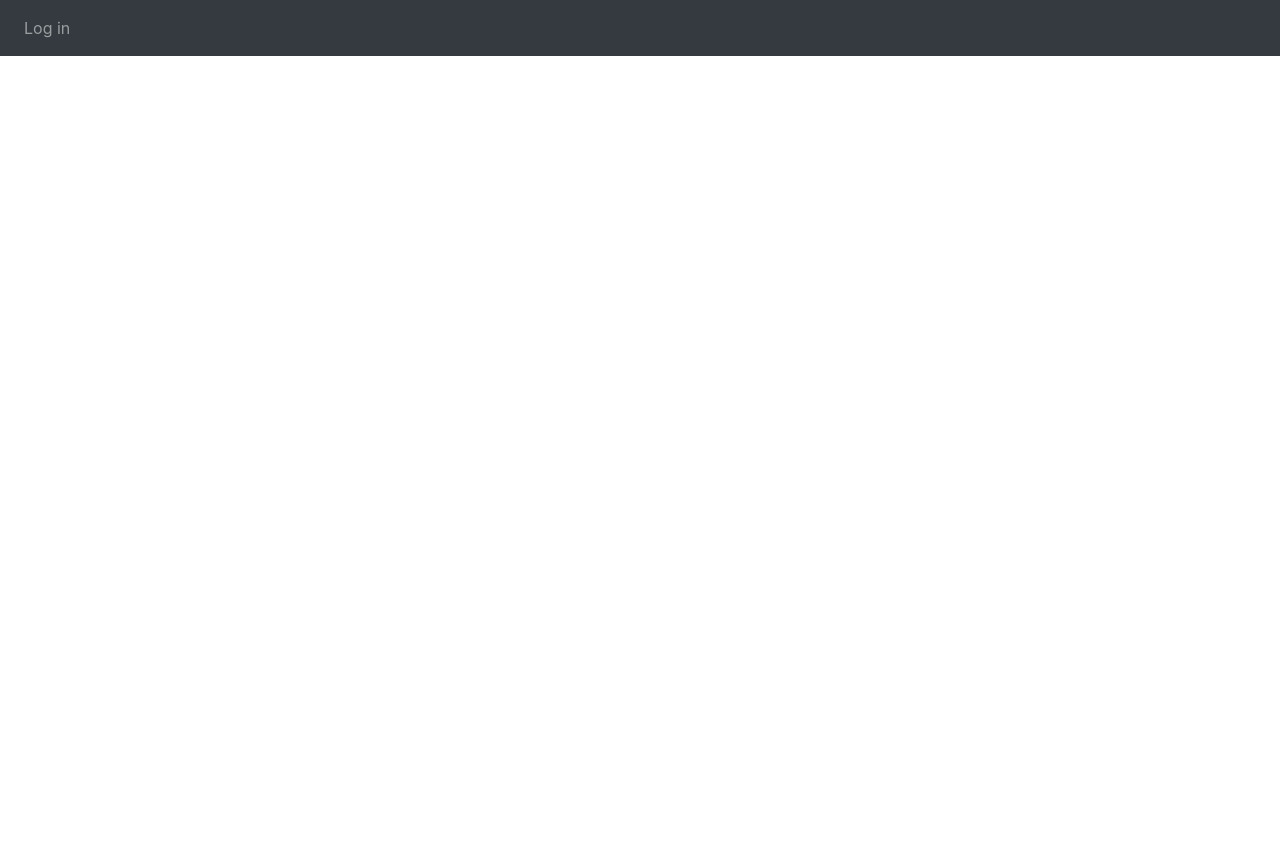
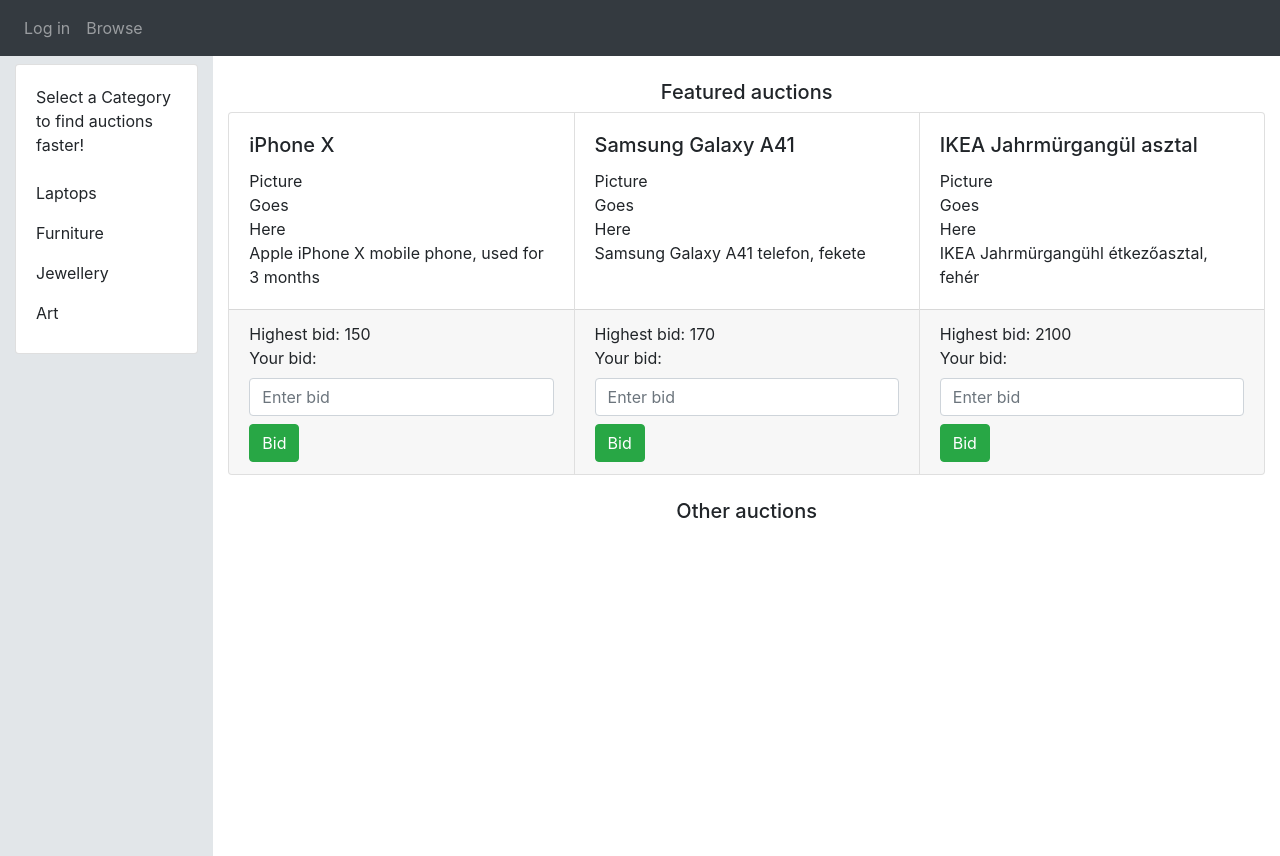
Before and after one commit to mzergi/AuctionWebApp, a React (Create React App) app: page /auctions in a window 1280 px wide. Before the commit the page ends 800 px from the top, so only its background shows below. Built offline with nearby package versions, Linux system fonts and the light colour scheme.

Commit message:
Auction Page skeleton & Mock data

```diff
--- a/src/App.tsx
+++ b/src/App.tsx
@@ -4,6 +4,7 @@
 import { Container, Nav, Navbar } from "react-bootstrap";
 import './App.css';
 import LoginPage from "./Pages/LoginPage";
+import AuctionsPage from "./Pages/AuctionsPage";
 
 function App() {
   return (
@@ -12,10 +13,15 @@
           bg = "dark"
           variant = "dark"
           >
-            <Nav className="container-fluid">
+            <Nav>
               <Nav.Item>
                 <Link className = "nav-link" to = "/login">
                   Log in
+                </Link>
+              </Nav.Item>
+              <Nav.Item>
+                <Link className = "nav-link" to = "/auctions">
+                  Browse
                 </Link>
               </Nav.Item>
             </Nav>
@@ -27,6 +33,9 @@
             <Route exact path="/">
               <Redirect to="/login"/>
             </Route>
+            <Route exact path="/auctions">
+              <AuctionsPage />
+            </Route>
           </Switch>
       </Router>
   )
--- /dev/null
+++ b/src/Components/Sidebar.tsx
@@ -0,0 +1,27 @@
+import React from "react";
+import '../styles/auctionspage_styles.css';
+import { Card, Row, Col, CardGroup, Container } from "react-bootstrap";
+
+const Side = () => {
+    return (
+        <>
+            <div className="sidebar-sticky d-flex justify-content-center">
+                <Card className="mt-2">
+                    <Card.Body>
+                        Select a Category to find auctions faster!
+
+                        <div className="d-flex categories_wrapper mt-3"> <div className="categories_item">Laptops</div></div>
+
+                        <div className="d-flex categories_wrapper"> <div className="categories_item">Furniture</div></div>
+
+                        <div className="d-flex categories_wrapper"> <div className="categories_item">Jewellery</div></div>
+
+                        <div className="d-flex categories_wrapper"> <div className="categories_item">Art</div></div>
+                    </Card.Body>
+                </Card>
+            </div>
+        </>
+    );
+};
+
+export default Side;
--- /dev/null
+++ b/src/Mock/FeaturedAuctionsMock.tsx
@@ -0,0 +1,49 @@
+import React from 'react';
+import "bootstrap/dist/css/bootstrap.min.css";
+import { Col, Row, Container, CardGroup, Button, Form, Modal, Card } from "react-bootstrap";
+import { Product, User, AuctionItem, Bid } from '../Model/auction_types';
+
+
+export default function FeaturedAuctionsMock() {
+    let user: User = { id: 1, wallet: 150000, email: "kisbela@gmail.com", bids: [] };
+    let products: Product[] = [
+        { id: 1, name: "iPhone X" },
+        { id: 2, name: "Samsung Galaxy A41" },
+        { id: 3, name: "IKEA Jahrmürgangül asztal" },
+    ];
+    let auctions: AuctionItem[] = [
+        { id: 1, top_bidder: user, product: products[0], name: products[0].name, highest_bid: 150, description: "Apple iPhone X mobile phone, used for 3 months" },
+        { id: 2, top_bidder: user, product: products[1], name: products[1].name, highest_bid: 170, description: "Samsung Galaxy A41 telefon, fekete" },
+        { id: 3, top_bidder: user, product: products[2], name: products[2].name, highest_bid: 2100, description: "IKEA Jahrmürgangühl étkezőasztal, fehér" }
+    ]
+    user.bids = [
+        { auction: auctions[0], bidder: user }, { auction: auctions[1], bidder: user }, { auction: auctions[2], bidder: user }
+    ]
+
+    return (
+        <CardGroup>
+            {auctions.map((item) => (
+                <Card className="d-flex justify-content-center">
+                    <Card.Body>
+                        <Card.Title>{item.name}</Card.Title>
+                        Picture
+                        <br />
+                        Goes
+                        <br />
+                        Here
+                        <br />
+                        {item.description}
+                    </Card.Body>
+                    <Card.Footer>
+                        Highest bid: {item.highest_bid}
+                    <Form>
+                        <Form.Label>Your bid: </Form.Label>
+                        <Form.Control type="number" placeholder="Enter bid" />
+                        <Button variant="success" className="mt-2">Bid</Button>
+                    </Form>
+                    </Card.Footer>
+                </Card>
+            ))}
+        </CardGroup>
+    )
+}
--- /dev/null
+++ b/src/Model/auction_types.tsx
@@ -0,0 +1,23 @@
+export type AuctionItem = {
+    id: number,
+    top_bidder: User,
+    name: string,
+    product: Product,
+    highest_bid: number,
+    description: string
+}
+export type User = {
+    id: number,
+    wallet: number,
+    email: string,
+    bids: Bid[]
+}
+export type Bid = {
+    auction: AuctionItem,
+    bidder: User
+}
+export type Product = {
+    id: number,
+    name: string,
+
+}
--- a/src/Pages/AuctionsPage.tsx
+++ b/src/Pages/AuctionsPage.tsx
@@ -1 +1,38 @@
 import React from 'react';
+import "bootstrap/dist/css/bootstrap.min.css";
+import { Col, Row, Container, CardGroup, Button, Form, Modal, Card } from "react-bootstrap";
+import Sidebar from "../Components/Sidebar";
+import "../styles/auctionspage_styles.css";
+import "../Mock/FeaturedAuctionsMock";
+import FeaturedAuctionsMock from '../Mock/FeaturedAuctionsMock';
+
+export default function AuctionsPage() {
+    return (
+        <Container fluid>
+            <Row>
+                <Col xs={2} id="sidebar-wrapper">
+                    <Sidebar />
+                </Col>
+                <Col>
+                    <Row className = "mt-4">
+                        <Col className="d-flex justify-content-center">
+                            <h5>Featured auctions</h5>
+                        </Col>
+                    </Row>
+                    <Row>
+                        <Col className="d-flex">
+                            <FeaturedAuctionsMock/>
+                        </Col>
+                    </Row>
+
+
+                    <Row className = "mt-4">
+                        <Col className="d-flex justify-content-center">
+                            <h5>Other auctions</h5>
+                        </Col>
+                    </Row>
+                </Col>
+            </Row>
+        </Container>
+    )
+}
--- /dev/null
+++ b/src/styles/auctionspage_styles.css
@@ -0,0 +1,57 @@
+/*sidebar from https://stackoverflow.com/questions/60482018/make-a-sidebar-from-react-bootstrap */
+@import "bootstrap/dist/css/bootstrap.min.css";
+
+
+.sidebar {
+    position: fixed;
+    top: 0;
+    bottom: 0;
+    left: 0;
+    min-height: 100vh !important;
+    z-index: 100;
+    padding: 0 0 0;
+}
+
+#sidebar-wrapper{
+    min-height: 100vh !important;
+    width: 100vw;
+    margin-left: 0;
+    -webkit-transition: margin .25s ease-out;
+    -moz-transition: margin .25s ease-out;
+    -o-transition: margin .25s ease-out;
+    transition: margin .25s ease-out;
+    background-color: rgba(112,128,144, 0.2)
+}
+
+#sidebar-wrapper .sidebar-heading {
+    padding: 0.875rem   0.5rem;
+    font-size: 1.2rem;
+}
+
+#page-content-wrapper {
+    min-width: 0;
+    width: 100%;
+}
+
+.categories_item{
+    flex-grow: 1;
+}
+
+.categories_wrapper{
+    padding-bottom: 0.5rem;
+    padding-top: 0.5rem;
+    width: 100% !important;
+    justify-content: end;
+}
+.categories_wrapper:after{
+    display: none;
+    content: ">";
+}
+.categories_wrapper:hover{
+    color: white;
+    background-color: royalblue;
+    cursor: pointer;
+}
+.categories_wrapper:hover:after{
+    display: block;
+}
```
